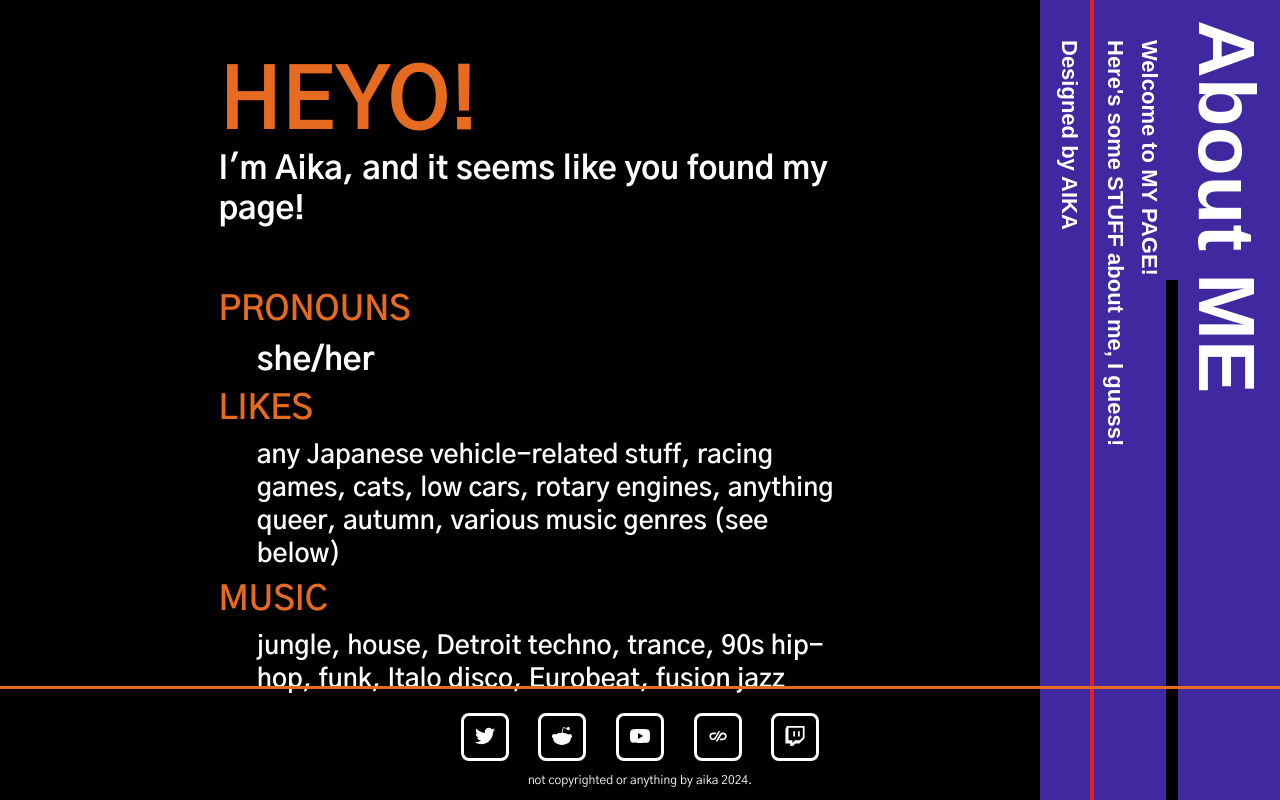
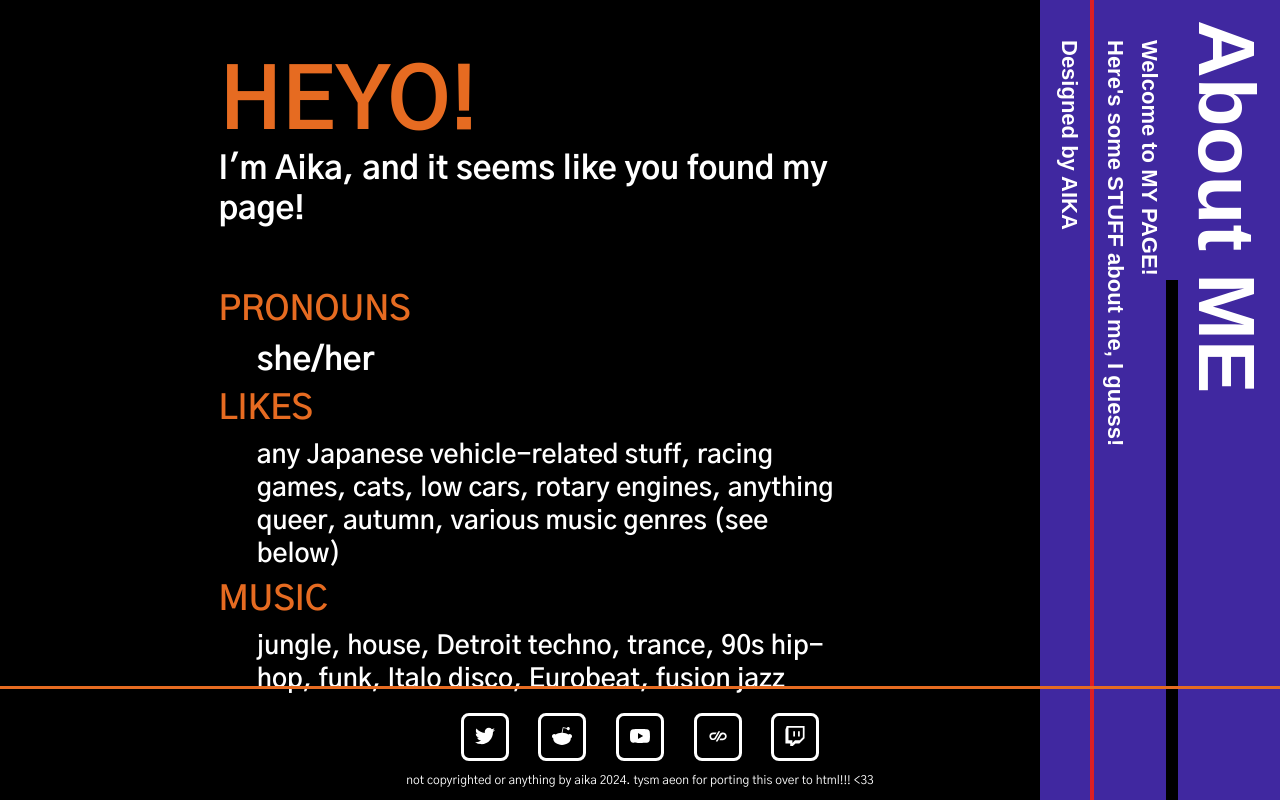
Before and after one commit to AikaFD3S/aikafd3s.github.io, a plain HTML site: page index.html in a window 1280 px wide. Drawn offline with Linux system fonts and the light colour scheme.

Commit message:
Add files via upload

```diff
--- a/index.html
+++ b/index.html
@@ -118,7 +118,7 @@
 
             </div>
             <p id = "disclaimer-text">
-                not copyrighted or anything by aika 2024.
+                not copyrighted or anything by aika 2024. tysm aeon for porting this over to html!!! <33
             </p>
         </div>
     </body>
```
